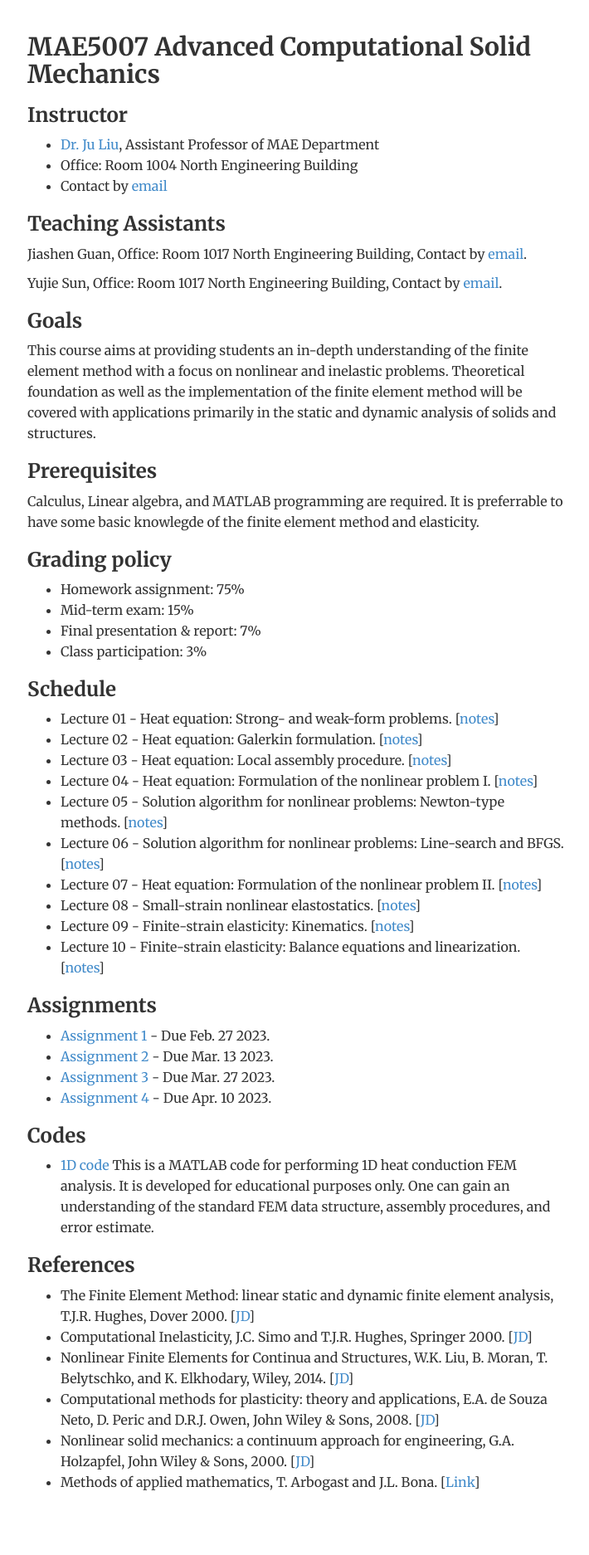
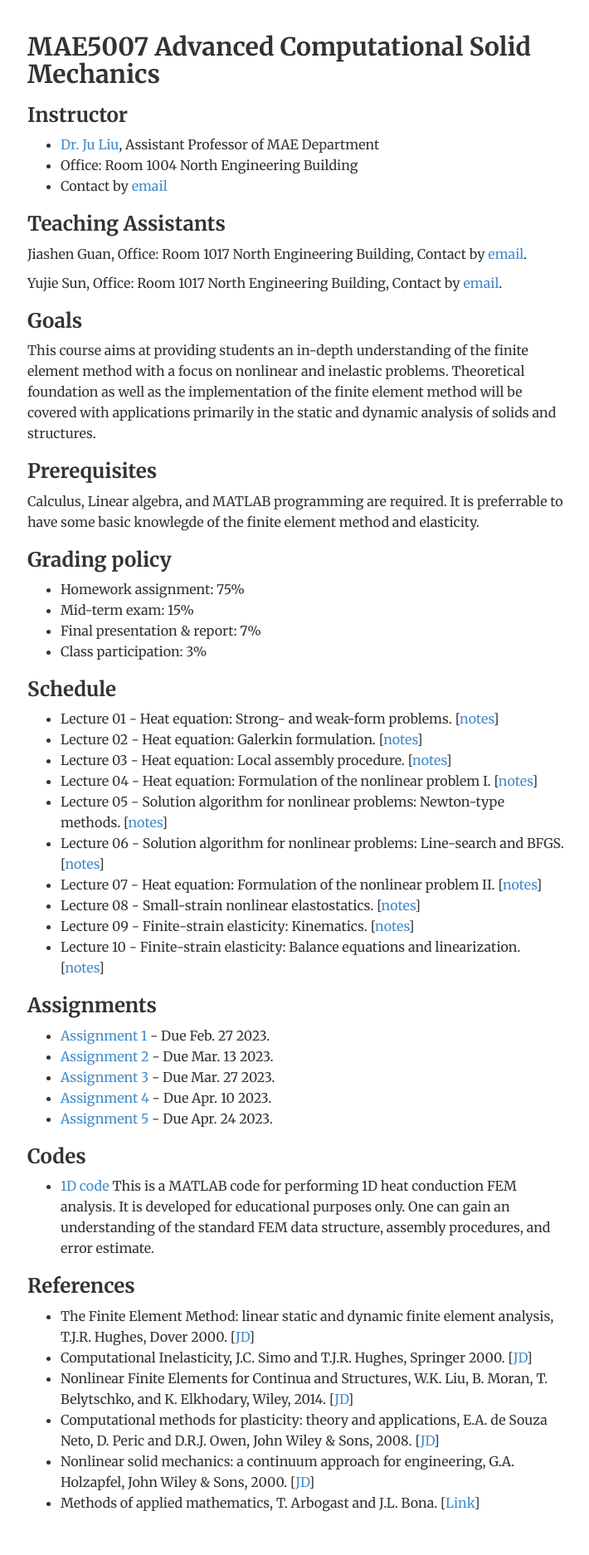
Before and after one commit to ju-liu/ju-liu.github.io, a Jekyll site: the page built from teaching/FEM-2023-Spring/index.html, in a window 1280 px wide. Shown: the whole page at 83% size, without its empty margins (283-993 px from the left). Built offline with Jekyll 4.4.1, drawn with Linux system fonts in a browser that asks for light colours; nearby versions of some CDN libraries; library files that are not in the unit come from our copies; before the commit the page ends 1849 px from its top, so only the background shows below that.

Commit message:
Update index.html

```diff
--- a/teaching/FEM-2023-Spring/index.html
+++ b/teaching/FEM-2023-Spring/index.html
@@ -54,6 +54,7 @@
   <li><a href="hw/HW-02.pdf">Assignment 2</a> - Due Mar. 13 2023.</li>
   <li><a href="hw/HW-03.pdf">Assignment 3</a> - Due Mar. 27 2023.</li>
   <li><a href="hw/HW-04.pdf">Assignment 4</a> - Due Apr. 10 2023.</li>
+  <li><a href="hw/HW-05.pdf">Assignment 5</a> - Due Apr. 24 2023.</li>
 </ul>
 
 <h3>Codes</h3>
```
